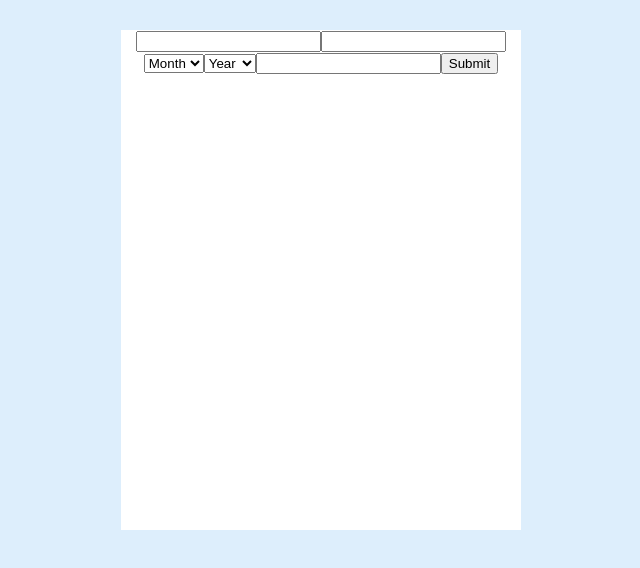
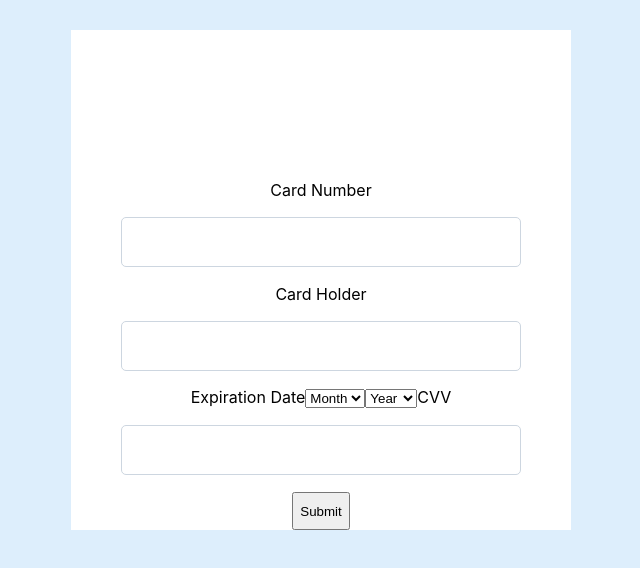
Before and after one commit to cjislegit/reactcreditcardform, a React (Create React App) app: page / in a window 1280 px wide. Shown: the top 568 px of the page, without its empty margins (319-959 px from the left). Built offline with nearby package versions, Linux system fonts and the light colour scheme.

Commit message:
Started styling the form component

```diff
--- a/src/components/Form.js
+++ b/src/components/Form.js
@@ -2,9 +2,17 @@ import React from 'react';
 
 const Form = () => {
   return (
-    <form style={{ background: 'white', height: '500px' }}>
-      <input type='text' />
-      <input type='text' />
+    <div
+      className='formContainer'
+      style={{ background: 'white', height: '500px' }}
+    >
+      <form>
+        <label for='Card Number'>Card Number</label>
+        <input id='Card Number' type='text' />
+        <label for='Card Holder'>Card Holder</label>
+        <input id='Card Holder' type='text' />
+        <div>
+          <label>Expiration Date</label>
           <select>
             <option value=''>Month</option>
             <option value='01'>01</option>
@@ -34,9 +42,12 @@ const Form = () => {
             <option value='2029'>2029</option>
             <option value='2030'>2030</option>
           </select>
-      <input type='text' />
+          <label for='CVV'>CVV</label>
+        </div>
+        <input id='CVV' type='text' />
         <input type='button' value='Submit' />
       </form>
+    </div>
   );
 };
 
--- a/src/index.css
+++ b/src/index.css
@@ -13,8 +13,29 @@ code {
     monospace;
 }
 
+form {
+  grid-row-start: 2;
+  display: grid;
+  justify-content: center;
+  justify-items: center;
+  grid-template-columns: 100%;
+}
+
+input[type='text'] {
+  border-radius: 5px;
+  border: solid 1px #cdd6e0;
+  width: 80%;
+  height: 50px;
+  box-sizing: border-box;
+}
+
 .App {
-  max-width: 400px;
+  max-width: 500px;
   margin: 30px auto;
   text-align: center;
 }
+
+.formContainer {
+  display: grid;
+  grid-template-rows: 30% 70%;
+}
```
Lines whose indentation alone changed are shown as unchanged.
